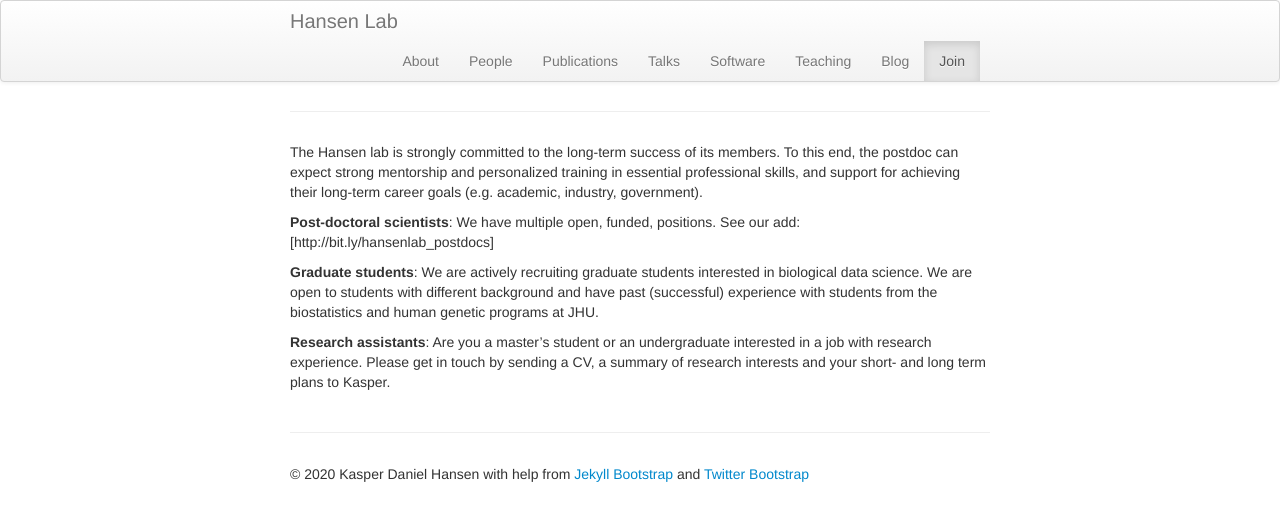
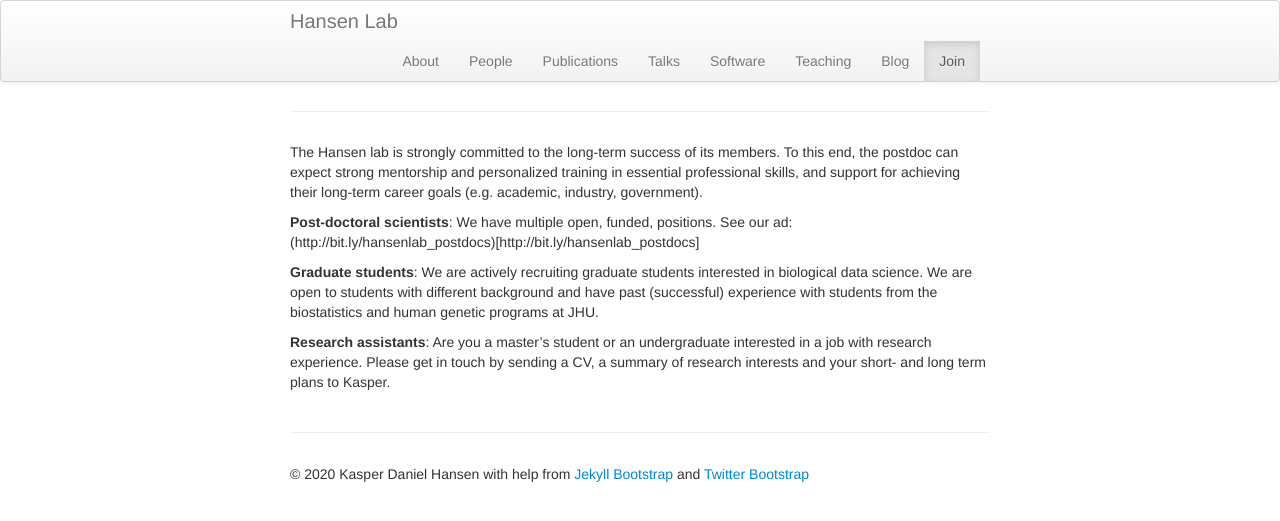
Before and after one commit to hansenlab/hansenlab.github.io, a Jekyll site: the page built from 07-join.md, in a window 1280 px wide. Shown: the top 521 px of the page. Built offline with Jekyll 4.4.1, drawn with Linux system fonts in a browser that asks for light colours.

Commit message:
fix on join

```diff
--- a/07-join.md
+++ b/07-join.md
@@ -8,7 +8,7 @@ permalink: "Join.html"
 
 The Hansen lab is strongly committed to the long-term success of its members. To this end, the postdoc can expect strong mentorship and personalized training in essential professional skills, and support for achieving their long-term career goals (e.g. academic, industry, government).
 
-**Post-doctoral scientists**: We have multiple open, funded, positions. See our add: [http://bit.ly/hansenlab_postdocs]
+**Post-doctoral scientists**: We have multiple open, funded, positions. See our ad: (http://bit.ly/hansenlab_postdocs)[http://bit.ly/hansenlab_postdocs]
 
 **Graduate students**: We are actively recruiting graduate students interested in biological data science. We are open to students with different background and have past (successful) experience with students from the biostatistics and human genetic programs at JHU.
 
```
